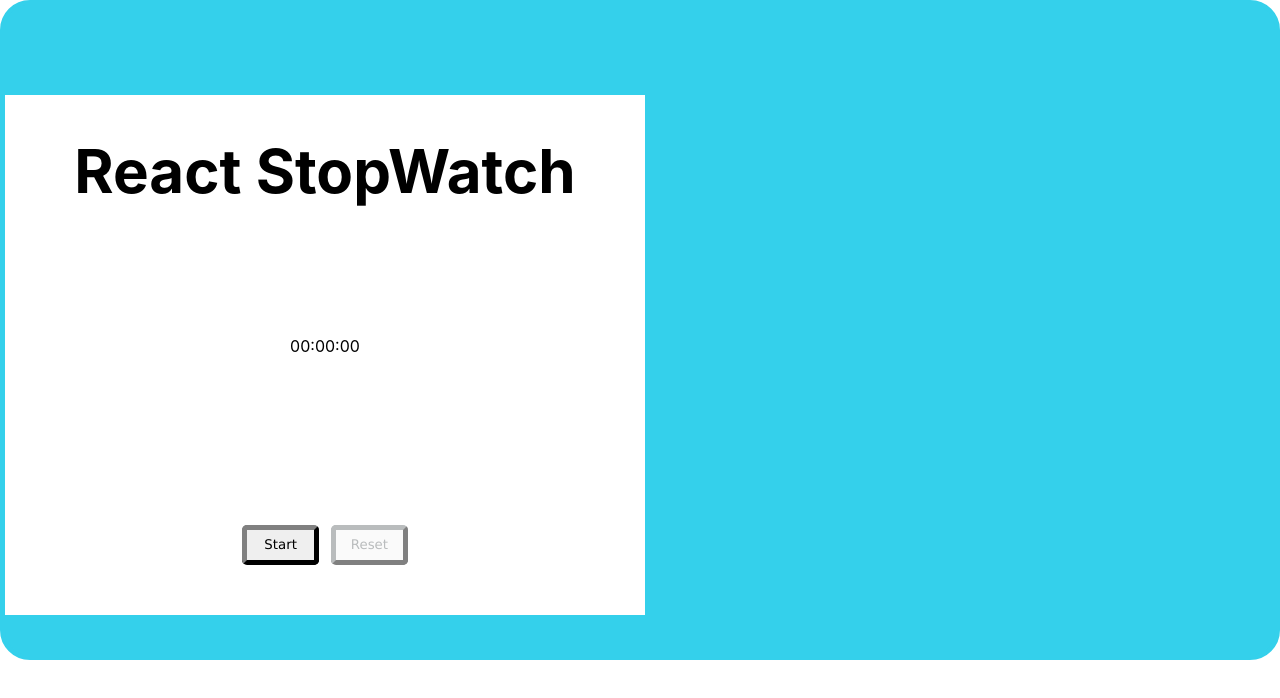
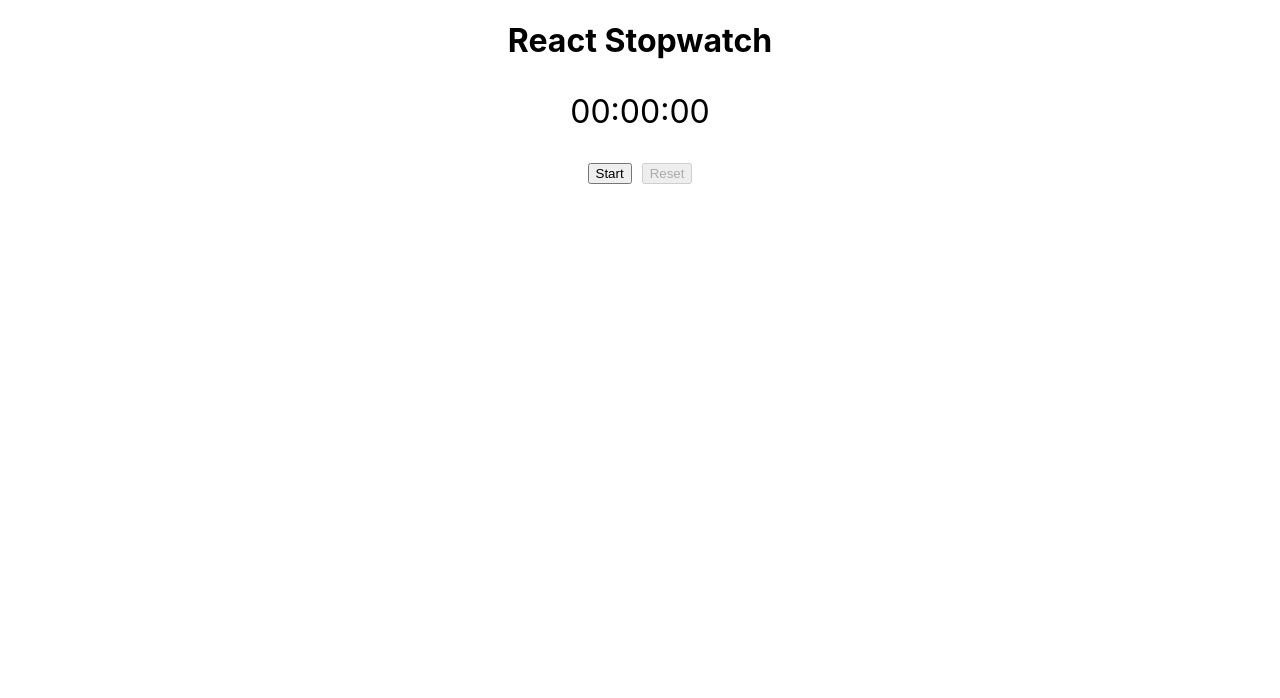
Before and after one commit to iamneo-production/faadbddddeddddbbedcfcdbadffbabbf, a React (Create React App) app in the folder reactapp/: page / in a window 1280 px wide. Shown: the top 698 px of the page. Built offline with nearby package versions, Linux system fonts and the light colour scheme.

Commit message:
Backup Commit

```diff
--- a/reactapp/package.json
+++ b/reactapp/package.json
@@ -14,7 +14,7 @@
     "web-vitals": "^1.1.1"
   },
   "scripts": {
-    "start": "PORT=8080 react-scripts --openssl-legacy-provider start",
+    "start": "PORT=8081 react-scripts --openssl-legacy-provider start",
     "build": "react-scripts build",
     "test": "react-scripts test",
     "eject": "react-scripts eject"
--- a/reactapp/src/App.js
+++ b/reactapp/src/App.js
@@ -1,11 +1,12 @@
-import Stopwatch from './components/Stopwatch/Stopwatch.js';
+import Stopwatch from './components/Stopwatch/Stopwatch.jsx';
 import './App.css';
 
 function App() {
   return (
+    <div className ="container">
     <div className="App">
-
       <Stopwatch />
+    </div>
     </div>
   );
 }
--- a/reactapp/src/components/ControlButtons/ControlButtons.css
+++ /dev/null
@@ -1,35 +0,0 @@
-.Control-Buttons {
-  width: 100%;
-  box-sizing: border-box;
-  display: flex;
-  align-items: center;
-  justify-content: center;
-  padding-bottom: 50px;
-}
-
-.btn-grp {
-  display: flex;
-  align-items: center;
-  justify-content: space-around;
-}
-
-.btn {
-  font-family: Verdana, Geneva, Tahoma, sans-serif;
-  width: 6vw;
-  height: 5vh;
-  border-radius: 5px;
-  margin: 0px 6px;
-  display: flex;
-  border: 5px solid;
-  border-bottom-color: black;
-  border-top-color:grey;
-  border-left-color: grey;
-  border-right-color:black;
-  justify-content: center;
-  align-items: center;
-  cursor: pointer;
-}
-
-.btn-two{
-    filter: blur(0);
-}
--- a/reactapp/src/components/ControlButtons/ControlButtons.jsx
+++ /dev/null
@@ -1,49 +0,0 @@
-import React  from "react";
-import "./ControlButtons.css";
-
-export default function ControlButtons(props)
-{
-  const StartButton = (
-    <div className="btn-grp">
-        <button className="btn btn-one btn-start"
-            onClick={props.handleStart} data-testid="start">
-        Start
-        </button>
-        <button className="btn btn-two" style={{
-            shadowOpacity: 1,
-            shadowColor: '#000',
-            shadowOffset: { width: 10, height: 10 },
-            shadowRadius: 5,
-            elevation: 5,
-            color:"#b9bcbd",
-            borderWidth: 5,
-            borderColor: "#b9bcbd",
-            borderBottomColor: "grey",
-            borderRightColor: "grey"
-        }} data-testid="reset" disabled>
-        Reset
-        </button>
-    </div>
-  );
-  const ActiveButtons = (
-    <div className="btn-grp">
-        <div >
-        {props.isPaused ? <button className="btn btn-one" onClick={props.handlePauseResume} data-testid="resume">
-        Resume
-      </button> : <button className="btn btn-one" onClick={props.handlePauseResume} data-testid="pause">
-        Pause
-      </button> }
-      </div>
-      <button className="btn btn-two" onClick={props.handleReset} data-testid="reset">
-        Reset
-      </button>
-
-    </div>
-  );
-
-  return (
-    <div className="Control-Buttons">
-      <div>{props.active ? ActiveButtons : StartButton}</div>
-    </div>
-  );
-}
--- a/reactapp/src/components/Stopwatch/StopWatch.css
+++ /dev/null
@@ -1,23 +0,0 @@
-.bdr{
-    height:70vh;
-  border-radius: 30px;
-  border: 5px solid #34d0eb;
-  background-color: #34d0eb;
-  padding-top:90px;
-}
-
-.stop-watch{
-    height: 65vh;
-    width: 50vw;
-    display: flex;
-    flex-direction: column;
-    align-items: center;
-    justify-content: space-between;
-    background-color: white;
-}
-
-.head{
-    display:flex;
-    font-size: 60px;
-    padding-bottom:20px;
-}
--- /dev/null
+++ b/reactapp/src/components/Stopwatch/Stopwatch.css
@@ -0,0 +1,10 @@
+.button_con{
+    display:flex;
+    justify-content:center;
+    gap:10px;
+
+}
+
+.timefont{
+    font-size:xx-large;
+}
--- a/reactapp/src/components/Stopwatch/Stopwatch.js
+++ /dev/null
@@ -1,60 +0,0 @@
-import React, { useState} from "react";
-import "./StopWatch.css";
-import Timer from "../Timer/Timer";
-import ControlButtons from "../ControlButtons/ControlButtons";
-
-
-function Stopwatch() {
-  const [isActive, setIsActive] = useState(false);
-  const [isPaused, setIsPaused] = useState(true);
-  const [time, setTime] = useState(0);
-
-
-  React.useEffect(() => {
-    let interval = null;
-
-    if (isActive && isPaused === false) {
-      interval = setInterval(() => {
-        setTime((time) => time + 10);
-      }, 10);
-    } else {
-      clearInterval(interval);
-    }
-    return () => {
-      clearInterval(interval);
-    };
-  }, [isActive, isPaused]);
-
-  const handleStart = () => {
-    setIsActive(true);
-    setIsPaused(false);
-  };
-
-  const handlePauseResume = () => {
-    setIsPaused(!isPaused);
-  };
-
-  const handleReset = () => {
-
-    setIsActive(false);
-    setTime(0);
-  };
-
-  return (
-    <div class="bdr">
-      <div className="stop-watch">
-        <center><h1 className="head">React StopWatch</h1></center>
-        <Timer time={time} />
-        <ControlButtons
-          active={isActive}
-          isPaused={isPaused}
-          handleStart={handleStart}
-          handlePauseResume={handlePauseResume}
-          handleReset={handleReset}
-        />
-      </div>
-    </div>
-  );
-}
-
-export default Stopwatch;
--- /dev/null
+++ b/reactapp/src/components/Stopwatch/Stopwatch.jsx
@@ -0,0 +1,94 @@
+import React, { useState, useEffect } from "react";
+import './Stopwatch.css';
+const Stopwatch = () => {
+  // state to track the elapsed time
+  const [disable, setDisable] = useState(true);
+  const [visible, setVisible] = useState(true);
+  const removeVisible = ()=>{
+    setVisible((prev)=>!prev);
+  }
+  const removeDisable= ()=>{
+    setDisable(false);
+  }
+
+  const [time, setTime] = useState(0);
+  // state to track whether the stopwatch is running
+  const [isRunning, setIsRunning] = useState(false);
+
+  useEffect(() => {
+    let interval = null;
+    if (isRunning) {
+      interval = setInterval(() => {
+        setTime((time) => time + 1);
+      }, 1000);
+    } else if (!isRunning && time !== 0) {
+      clearInterval(interval);
+    }
+    return () => clearInterval(interval);
+  }, [isRunning, time]);
+
+  const handleStart = () => {
+    removeDisable();
+    removeVisible();
+    setIsRunning(true);
+  };
+
+  const handlePause = () => {
+    setIsRunning(false);
+  };
+
+  const handleResume = () => {
+    setIsRunning(true);
+  };
+
+  const handleReset = () => {
+    setTime(0);
+    removeVisible();
+    setIsRunning(false);
+  };
+
+  const formattedTime = () => {
+    const hours = Math.floor(time / 3600);
+    const minutes = Math.floor((time % 3600) / 60);
+    const seconds = time % 60;
+    return `${hours.toString().padStart(2, "0")}:${minutes
+      .toString()
+      .padStart(2, "0")}:${seconds.toString().padStart(2, "0")}`;
+  };
+
+  return (
+    <div className = "watch_container">
+      <h1>React Stopwatch</h1>
+      {/* display the elapsed time */}
+      <p data-testid="time" className="timefont">{formattedTime()}</p>
+      <div className = "button_con">
+      {/* start button */}
+        {visible &&(
+            <button data-testid="start" onClick={handleStart}>
+              Start
+            </button>
+        )}
+        {/* pause button */}
+      {isRunning && (
+        <button data-testid="pause" onClick={handlePause}>
+          Pause
+        </button>
+      )}
+      {/* resume button */}
+      {!isRunning && time !== 0 && (
+        <button data-testid="resume" onClick={handleResume}>
+          Resume
+        </button>
+      )}
+      { (
+        <button data-testid="reset" onClick={handleReset} disabled={disable}>
+            Reset
+        </button>
+      )}
+
+        </div>
+    </div>
+  );
+};
+
+export default Stopwatch;
--- a/reactapp/src/components/Timer/Timer.css
+++ /dev/null
@@ -1,13 +0,0 @@
-.timer{
-    width: 100%;
-    display: flex;
-    height: 14%;
-    justify-content: center;
-    align-items: center;
-    padding-bottom: 100px;
-}
-
-.digits{
-    font-family: Verdana, Geneva, Tahoma, sans-serif;
-    font-size: 4rem;
-}
--- a/reactapp/src/components/Timer/Timer.jsx
+++ /dev/null
@@ -1,13 +0,0 @@
-import React from "react";
-import "./Timer.css";
-
-export default function Timer(props) {
-  return (
-    <p className="timer" data-testid="time">
-      {("0" + Math.floor((props.time / 3600000) % 60)).slice(-2)}:
-        {("0" + Math.floor((props.time / 60000) % 60)).slice(-2)}:
-        {("0" + Math.floor((props.time / 1000) % 60)).slice(-2)}
-
-    </p>
-  );
-}
```
